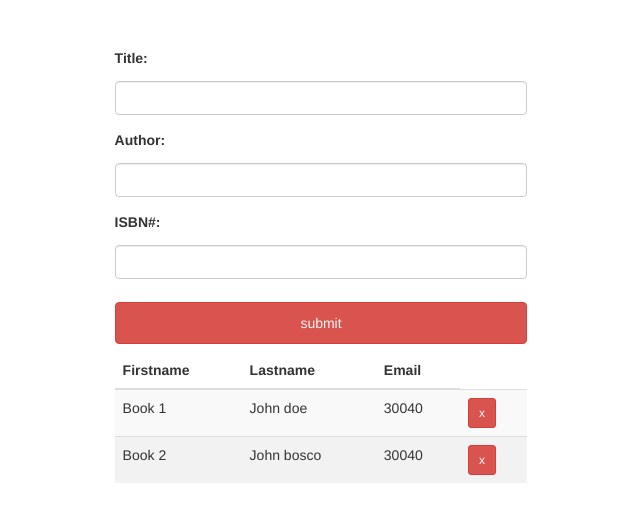
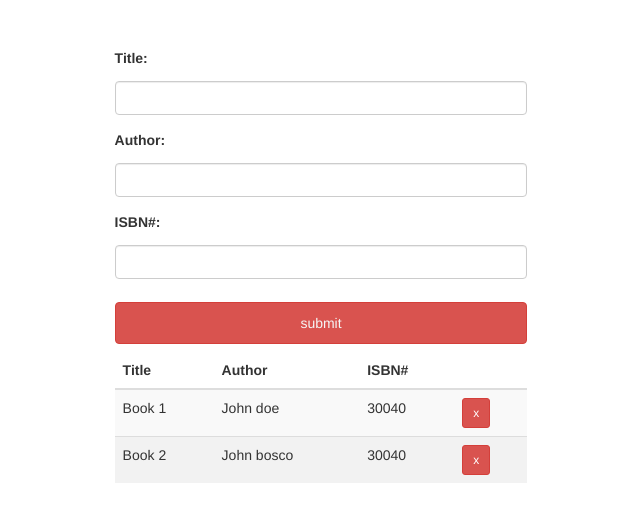
Before and after one commit to Fredmanzi/Booklist-App, a plain HTML site: page index.html in a window 1280 px wide. Shown: the part 148-670 px from the top of the page, without its empty margins (319-959 px from the left). Drawn offline with nearby package versions, Linux system fonts and the light colour scheme.

Commit message:
updating table header

```diff
--- a/index.html
+++ b/index.html
@@ -46,9 +46,10 @@
             <table class="table table-striped">
                 <thead>
                     <tr>
-                        <th>Firstname</th>
-                        <th>Lastname</th>
-                        <th>Email</th>
+                        <th>Title</th>
+                        <th>Author</th>
+                        <th>ISBN#</th>
+                        <th></th>
                     </tr>
                 </thead>
                 <tbody id="book-list">
```
